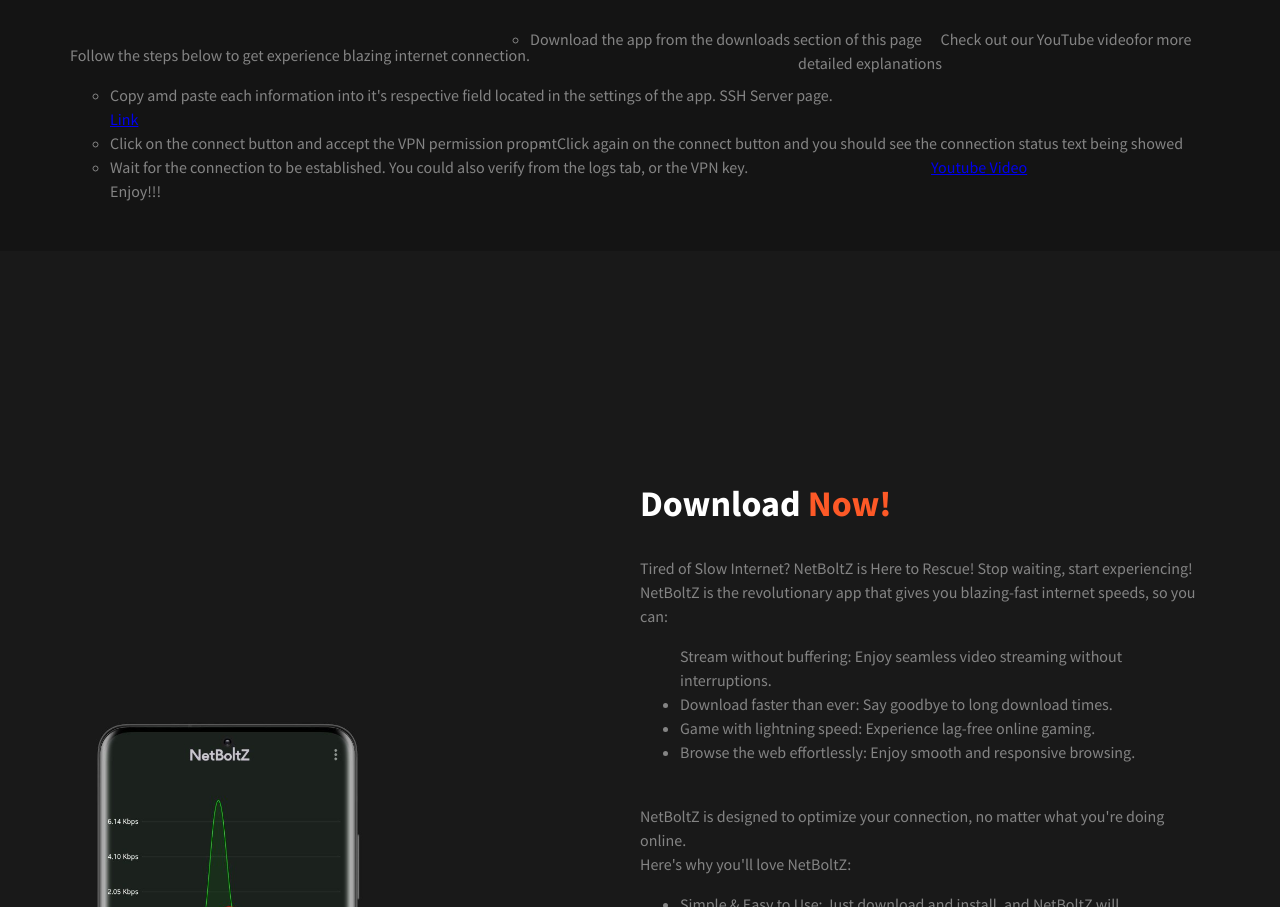
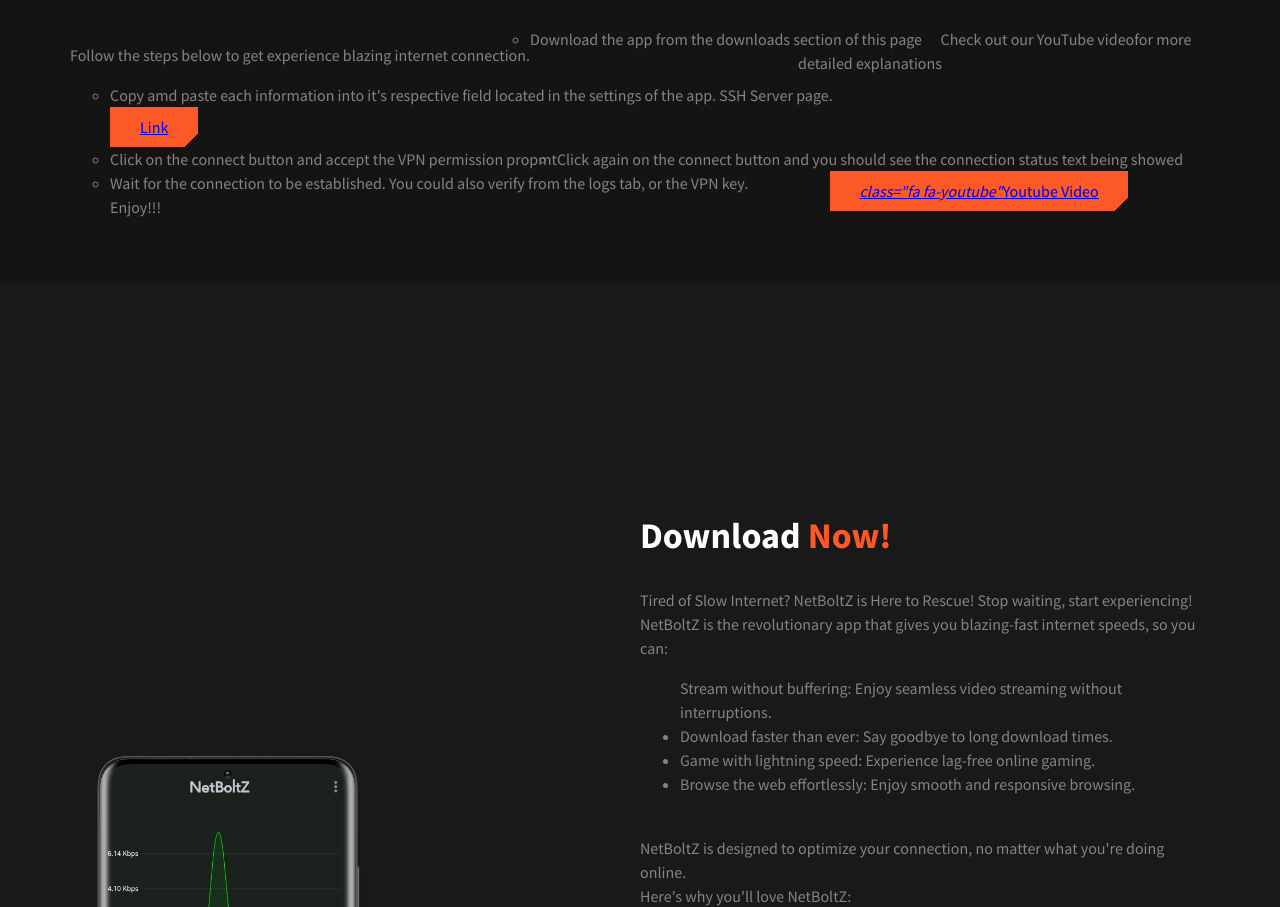
Before and after one commit to fsenzol/NetBoltZ, a plain HTML site: page index.html in a window 1280 px wide. Shown: the part 1481-2388 px from the top of the page. Drawn offline with Linux system fonts and the light colour scheme.

Commit message:
Update index.html

```diff
--- a/index.html
+++ b/index.html
@@ -123,7 +123,8 @@
 							<ol class="list" style="list-style: circle;">
 								<li>Download the app from the downloads section of this page</li>
 								<li>Copy amd paste each information into it's respective field located in the settings of the app. SSH Server page.<br>
-								<a href="https://pastebin.com/raw/cmK7KSwU">Link</a>
+<button class="button cut-corner">
+								<a href="https://pastebin.com/raw/cmK7KSwU">Link</a></button>
 								</li>
 								<li>Click on the connect button and accept the VPN permission propmt</li>
 								<li>Click again on the connect button and you should see the connection status text being showed</li>
@@ -132,7 +133,10 @@
 								</li>
 							</ol>
                                                         <p>Check out our YouTube videofor more detailed explanations</p>
-							<br> <a href="https://youtu.be/rrwDr_AWrl0?si=TlHq4LH15THqddyP">Youtube Video</a>
+							<br>
+<button class="button cut-corner"><a href="https://youtu.be/rrwDr_AWrl0?si=TlHq4LH15THqddyP"><i>class="fa fa-youtube"</i>Youtube Video</a></button>
+
+
 							<br><br><br><br>
 
 						</div>
```
